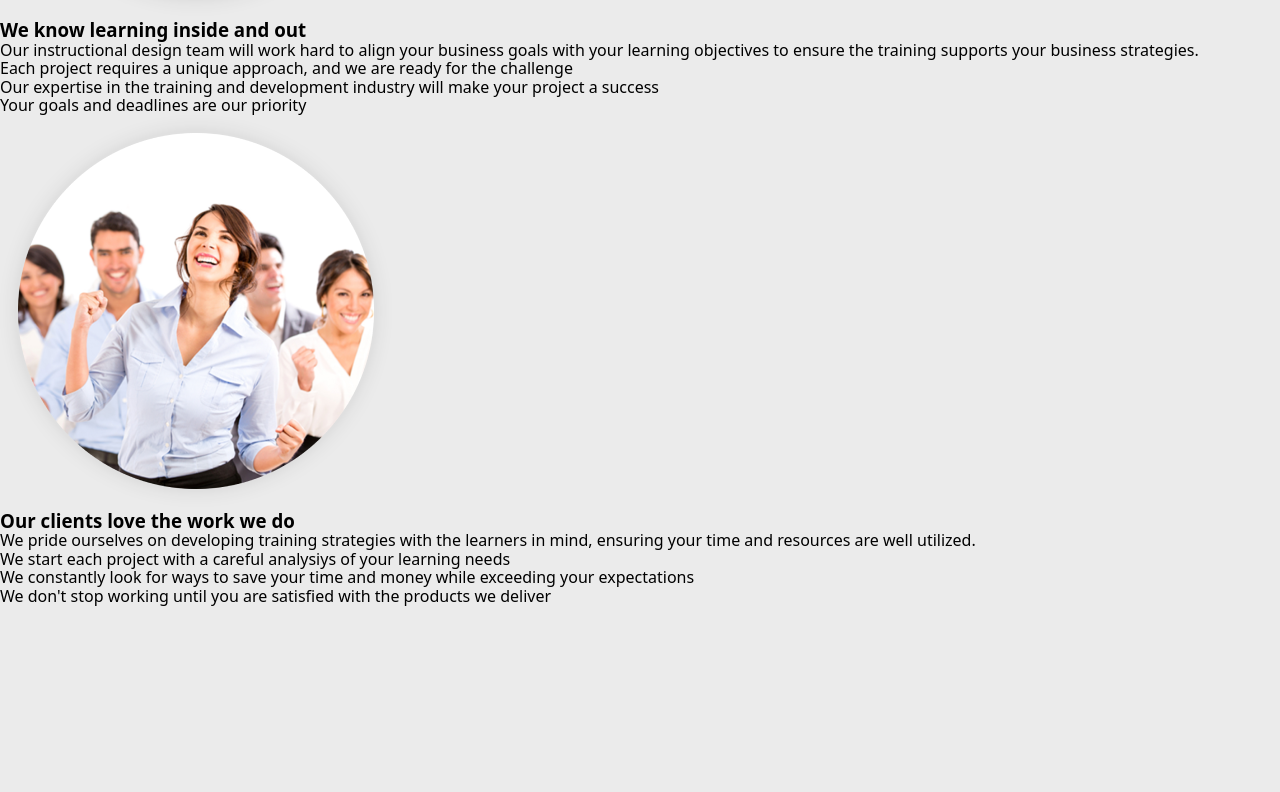
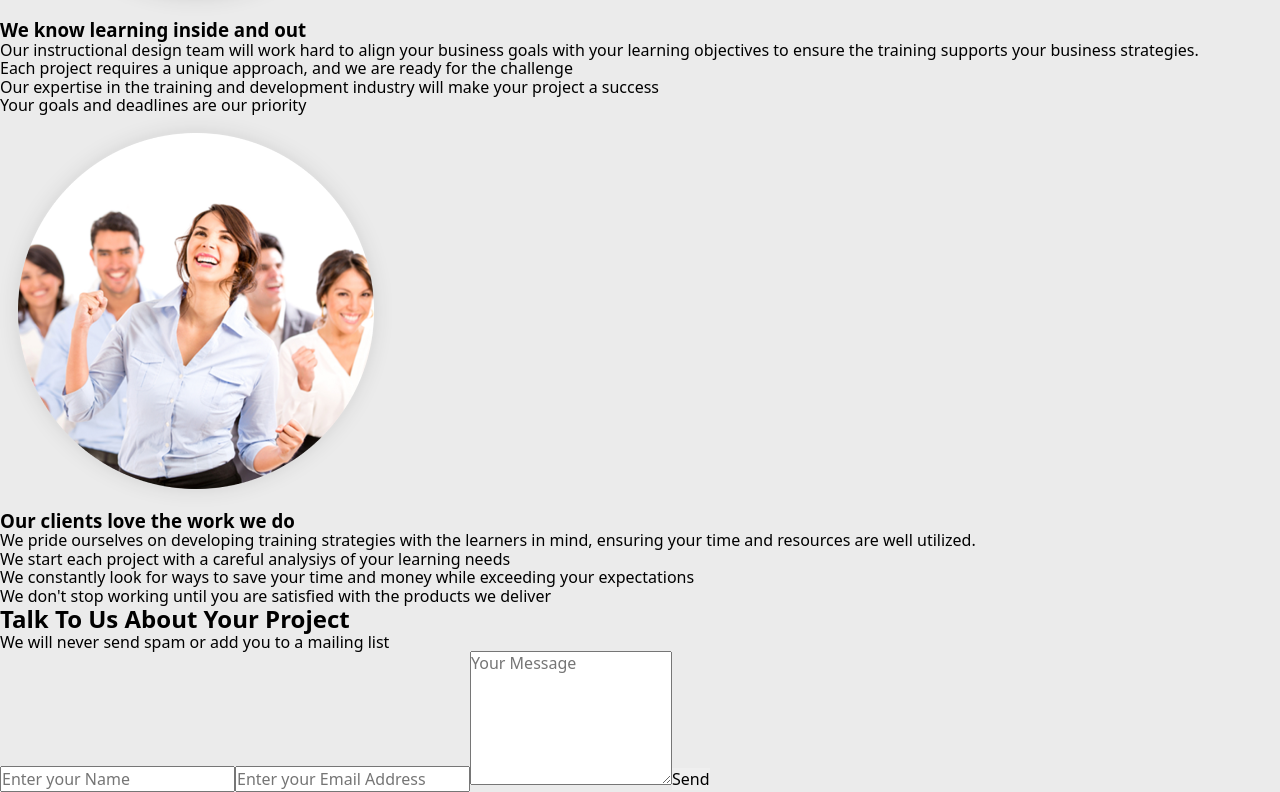
Before and after one commit to AlonaStasyshyna/omit-test-task, a React (Create React App) app: page / in a window 1280 px wide. Shown: the part 3178-3970 px from the top of the page. Before the commit the page ends 3785 px from the top, so only its background shows below. Built offline with nearby package versions, Linux system fonts and the light colour scheme.

Commit message:
Add contact section

```diff
--- /dev/null
+++ b/src/components/Main/ContactSection/ContactForm/ContactForm.jsx
@@ -0,0 +1,74 @@
+import { useEffect, useState } from 'react';
+
+export const ContactForm = () => {
+  const [name, setName] = useState(localStorage.getItem('name') || '');
+  const [email, setEmail] = useState(localStorage.getItem('email') || '');
+  const [message, setMessage] = useState(localStorage.getItem('message') || '');
+
+  useEffect(() => {
+    localStorage.setItem('name', name);
+    localStorage.setItem('email', email);
+    localStorage.setItem('message', message);
+  }, [name, email, message]);
+
+  const changeForm = ({ target: { name, value } }) => {
+    switch (name) {
+      case 'name':
+        setName(value);
+        break;
+      case 'email':
+        setEmail(value);
+        break;
+      case 'message':
+        setMessage(value);
+        break;
+      default:
+        break;
+    }
+  };
+
+  const submitForm = e => {
+    e.preventDefault();
+
+    setName('');
+    setEmail('');
+    setMessage('');
+  };
+
+  return (
+    <form onSubmit={submitForm}>
+      <label>
+        <input
+          type="text"
+          name="name"
+          value={name}
+          placeholder="Enter your Name"
+          required
+          onChange={changeForm}
+        />
+      </label>
+
+      <label>
+        <input
+          type="email"
+          name="email"
+          value={email}
+          placeholder="Enter your Email Address"
+          required
+          onChange={changeForm}
+        />
+      </label>
+
+      <textarea
+        name="message"
+        value={message}
+        rows="6"
+        placeholder="Your Message"
+        required
+        onChange={changeForm}
+      ></textarea>
+
+      <button type="submit">Send</button>
+    </form>
+  );
+};
--- /dev/null
+++ b/src/components/Main/ContactSection/ContactSection.jsx
@@ -0,0 +1,12 @@
+import { ContactForm } from './ContactForm/ContactForm';
+
+export const ContactSection = () => {
+  return (
+    <section id="contact">
+      <h2>Talk To Us About Your Project</h2>
+      <p>We will never send spam or add you to a mailing list</p>
+
+      <ContactForm />
+    </section>
+  );
+};
--- a/src/components/Main/Main.jsx
+++ b/src/components/Main/Main.jsx
@@ -1,4 +1,5 @@
 import { AccentSection } from './AccentSection/AccentSection';
+import { ContactSection } from './ContactSection/ContactSection';
 import { DesignSection } from './DesignSection/DesignSection';
 import { ServicesSection } from './ServicesSection/ServicesSection';
 
@@ -8,6 +9,7 @@ export const Main = () => {
       <ServicesSection />
       <AccentSection />
       <DesignSection />
+      <ContactSection />
     </main>
   );
 };
```
